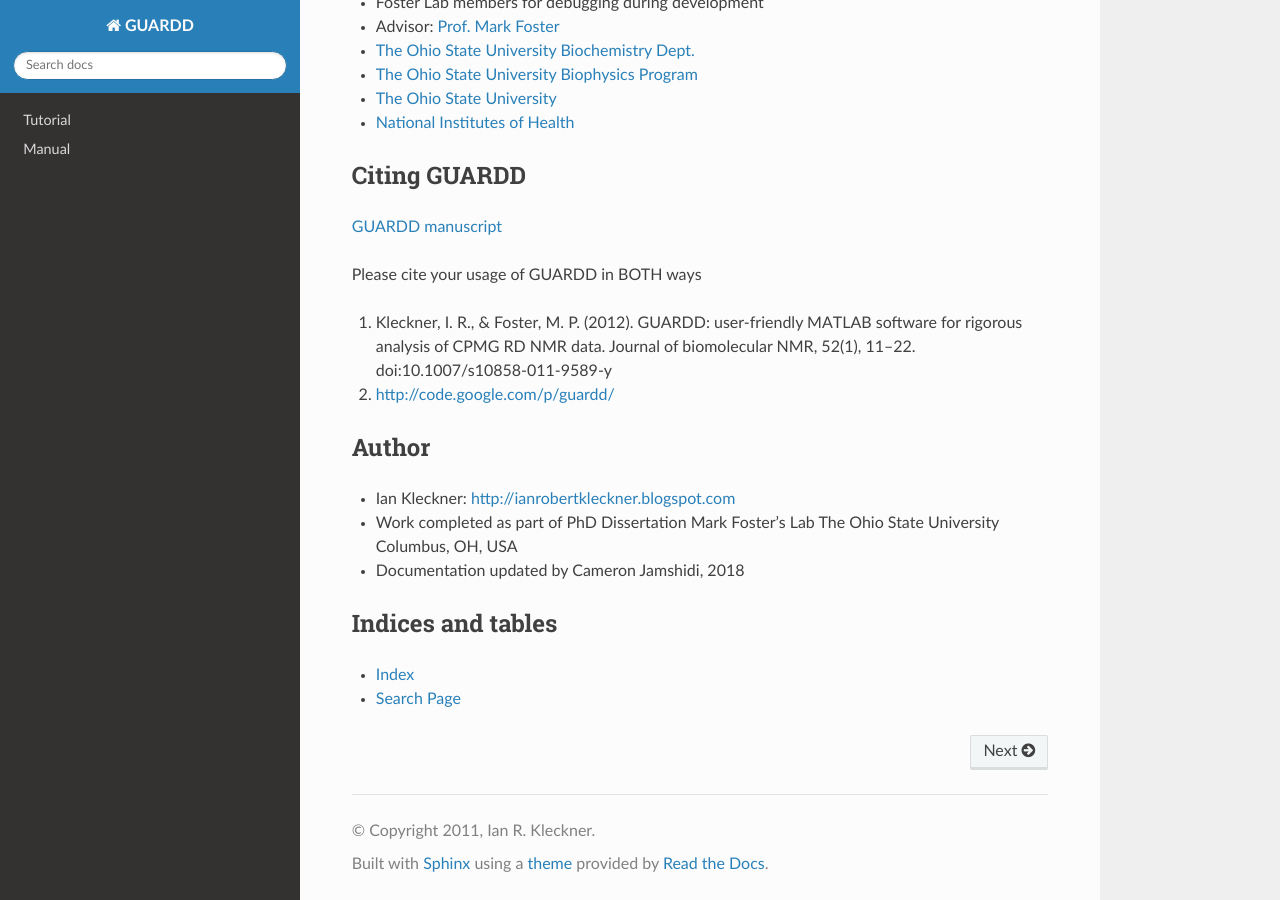
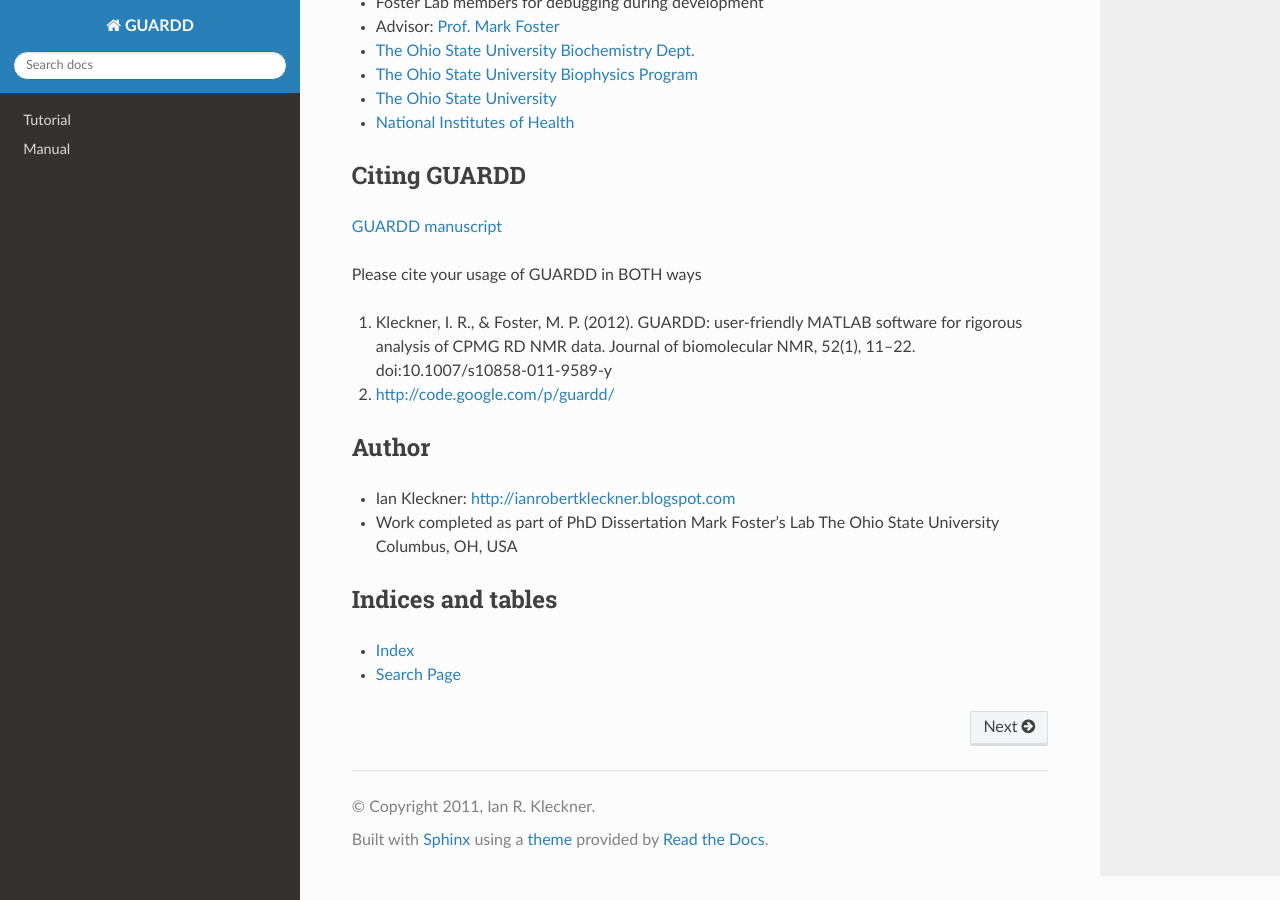
Before and after one commit to mpfosterlab/GUARDD, a Sphinx documentation site: the page built from docs/index.rst, in a window 1280 px wide and 900 px high, scrolled down 1722 px. Built offline with Sphinx 7.4.7 and the Read the Docs theme 2.0.0, drawn with Linux system fonts in a browser that asks for light colours.

Commit message:
readthedocs

```diff
--- a/docs/index.rst
+++ b/docs/index.rst
@@ -60,7 +60,6 @@ Author
 -  Ian Kleckner: http://ianrobertkleckner.blogspot.com
 -  Work completed as part of PhD Dissertation Mark Foster's Lab The Ohio
    State University Columbus, OH, USA
--  Documentation updated by Cameron Jamshidi, 2018
 
 Indices and tables
 ------------------
```
